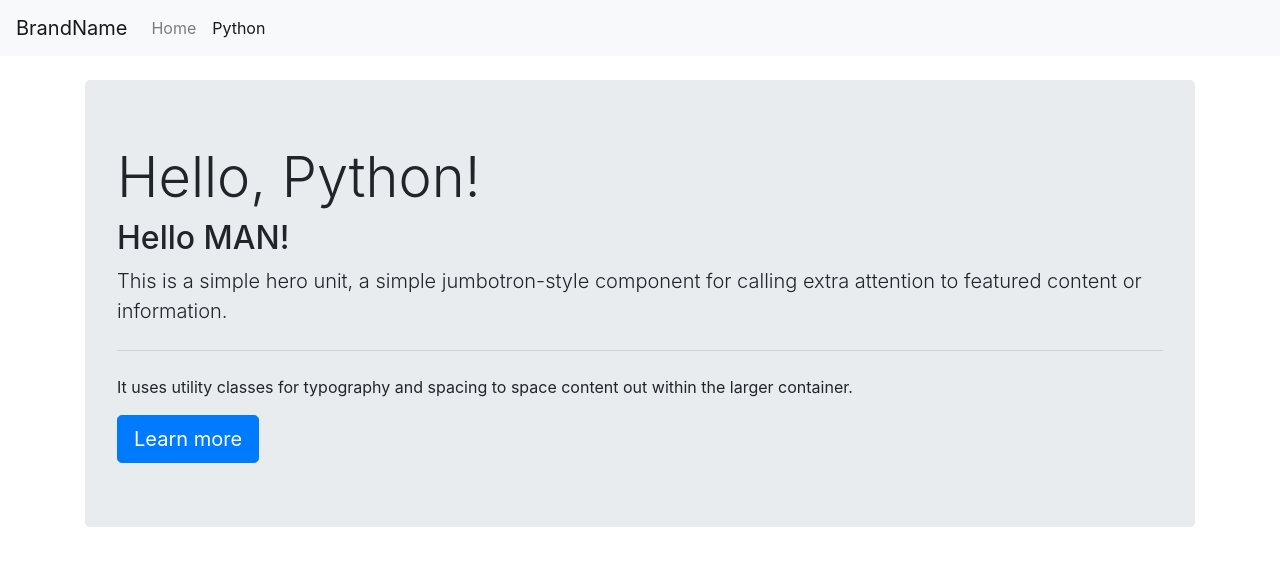
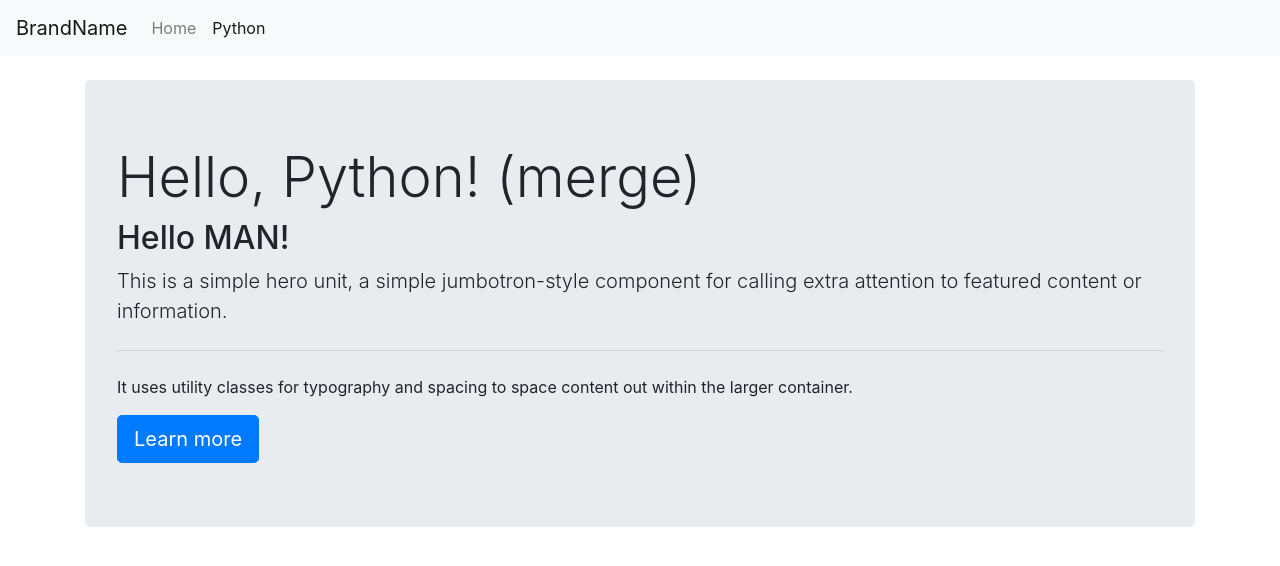
Before and after one commit to ed-strkv/test, a plain HTML site: page python.html in a window 1280 px wide. Drawn offline with nearby package versions, Linux system fonts and the light colour scheme.

Commit message:
Added merge word

```diff
--- a/python.html
+++ b/python.html
@@ -30,7 +30,7 @@
     <div class="container">
         <br>
         <div class="jumbotron">
-          <h1 class="display-4">Hello, Python!</h1>
+          <h1 class="display-4">Hello, Python! (merge)</h1>
           <h2>Hello MAN!</h2>
           <p class="lead">This is a simple hero unit, a simple jumbotron-style component for calling extra attention to featured content or information.</p>
           <hr class="my-4">
```
